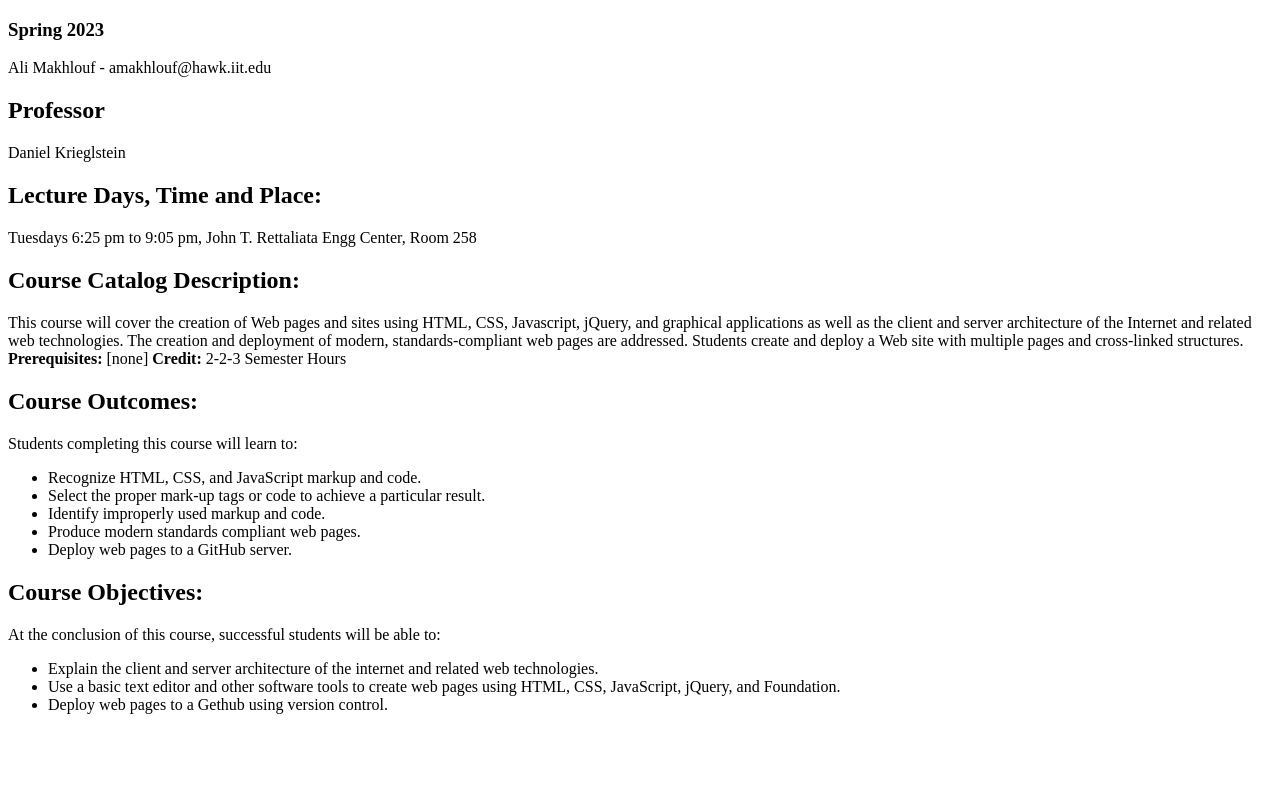
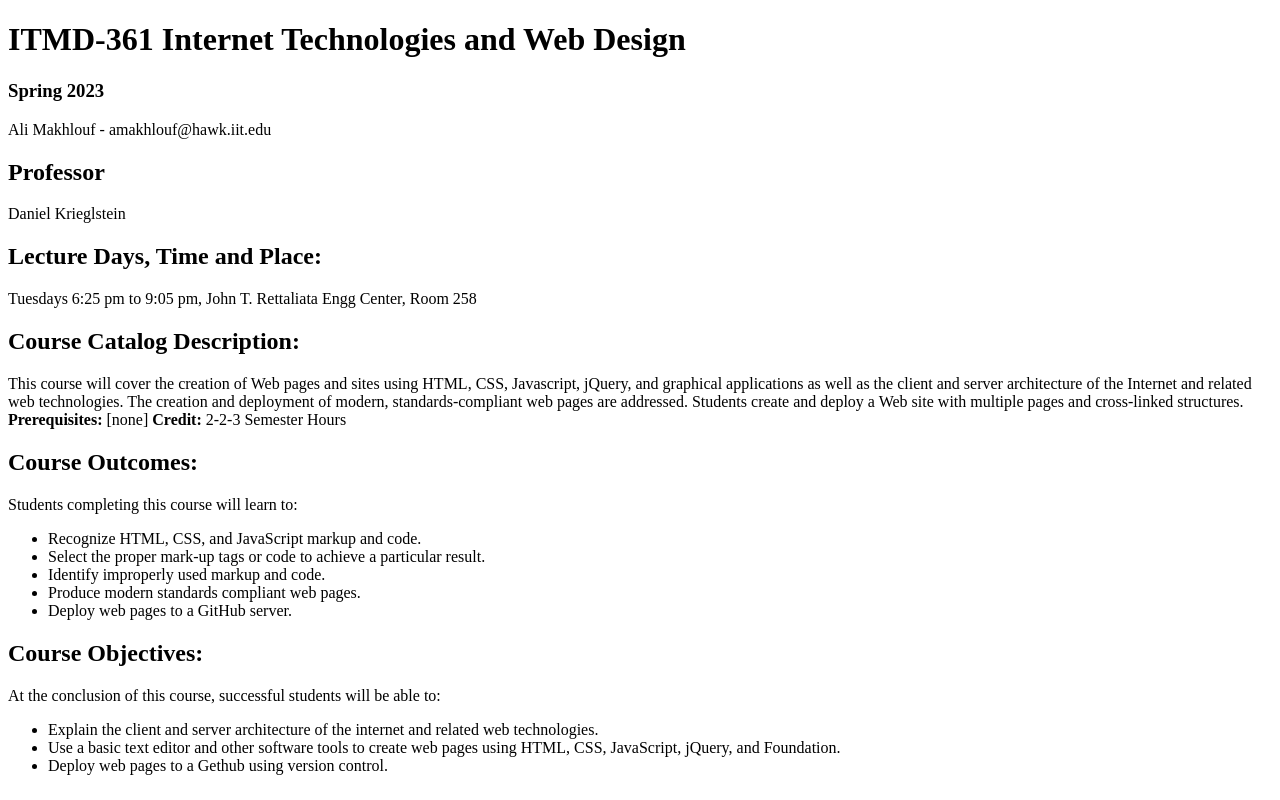
Before and after one commit to alimakh/ITMD361-Lab2, a plain HTML site: page index.html in a window 1280 px wide. Drawn offline with Linux system fonts and the light colour scheme.

Commit message:
fix title

```diff
--- a/index.html
+++ b/index.html
@@ -5,6 +5,7 @@
   <title> ITMD-361 Internet Technologies and Web Design </title>
 </head>
 <body>
+  <h1> ITMD-361 Internet Technologies and Web Design </h1>
   <h3> Spring 2023 </h3>
   <p> Ali Makhlouf - amakhlouf@hawk.iit.edu </p>
   <h2> Professor </h2>
```
